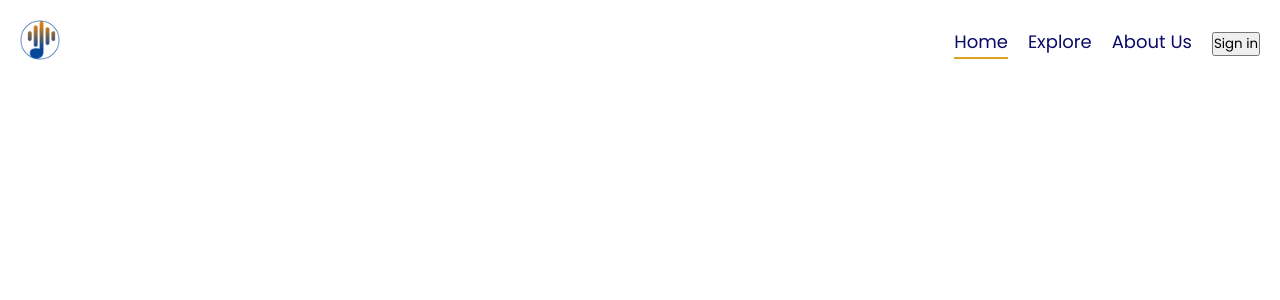
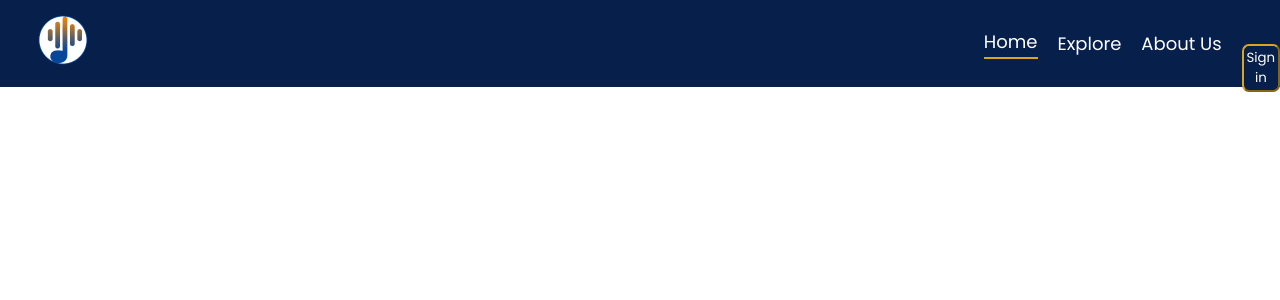
Before and after one commit to Awalu-Levison/alx-portfolio, a React (Vite) app: page /player in a window 1280 px wide. Shown: the top 300 px of the page. Built offline with nearby package versions, Linux system fonts and the light colour scheme.

Commit message:
styling the navbar

```diff
--- a/src/components/Navbar/Navbar.css
+++ b/src/components/Navbar/Navbar.css
@@ -1,107 +1,72 @@
-
+/* Navbar container */
 .navbar {
-    padding: 20px 20px;
+    padding: 15px 3%;
     display: flex;
     justify-content: space-between;
     align-items: center;
     width: 100%;
     font-family: "Poppins";
-    color: #000;
+    background-color: #071f4b;
+    color: #fff;
 }
 
-.navbar .logo {
-    width: 40px;
-}
-
-
+/* Navbar menu styling */
 .navbar-menu {
     display: flex;
     list-style: none;
     gap: 20px;
-    color: rgb(10, 10, 104);
+    color: #fff;
     font-size: 18px;
+    align-items: center;
 }
 
+/* Active menu effect */
 .navbar-menu .active {
     padding-bottom: 2px;
     border-bottom: 2px solid #DAA520;
 }
 
-
-.navbar li {
+/* Links hover effect */
+.navbar-menu a,
+.navbar-menu Link {
     cursor: pointer;
+    transition: color 0.3s ease, border-color 0.3s ease;
 }
 
-.button {
-    background-color: #000957;
-    color: goldenrod;
-    font: 16px;
-    padding: 5px;
-    border-radius: 10px;
-    border: solid 1px goldenrod;
-    cursor: pointer;
+/* Hover effect for links */
+.navbar-menu a:hover,
+.navbar-menu Link:hover {
+    color: #DAA520; /* Highlight color on hover */
+    border-bottom: 2px solid #DAA520; /* Underline on hover */
 }
 
-.navbar-right {
-    display: flex;
-    align-items: center;
-
-}
-
-
-.user-menu {
-    position: relative;
-}
-
-
-.dropdown-menu {
-    position: absolute;
-    top: 40px;
-    right: 0;
-    background-color: green;
-    color: black;
-    border: 1px solid red;
-    border-radius: 5px;
-    box-shadow: 0 2px 10px rgba(0, 0, 0, 0.1);
-    z-index: 1000;
-}
-
-
-
-.dropdown-menu button {
-    background: none;
-    border: none;
-    padding: 10px 20px;
-    width: 100%;
-    text-align: left;
-    cursor: pointer;
-
-}
-
-
-
-.dropdown-menu button:hover {
-    background-color: #f0f0f0;
-}
-
-
-
-/* Styling the icon: radio icon & user icon */
+/* Icons styling */
 .navbar-menu .icon {
     width: 24px;
     height: 24px;
     cursor: pointer;
+    filter: brightness(0) saturate(100%) invert(100%) sepia(0%) saturate(0%) hue-rotate(0deg) brightness(100%) contrast(100%);
+    transition: filter 0.3s ease;
 }
 
-/* Radio icon */
-.navbar-menu .radio-icon {
-    margin-left: 10px;
+.navbar-menu .icon:hover {
+    filter: brightness(0) saturate(100%) invert(62%) sepia(88%) saturate(746%) hue-rotate(43deg) brightness(95%) contrast(91%);
 }
 
-
-/* Style the user icon */
-.user-menu {
-    position: relative;
+/* User menu styles */
+.user-menu button {
+    position: fixed;
     display: flex;
     align-items: center;
+    color: #ffffff;
+    background-color: #071f4b;
+    padding: 2px 2px;
+    border-radius: 7px;
+    border-color: #DAA520;
+    cursor: pointer;
 }
+
+.user-menu button:hover {
+    color: #000000;
+    background-color: #ffffff;
+}
```
